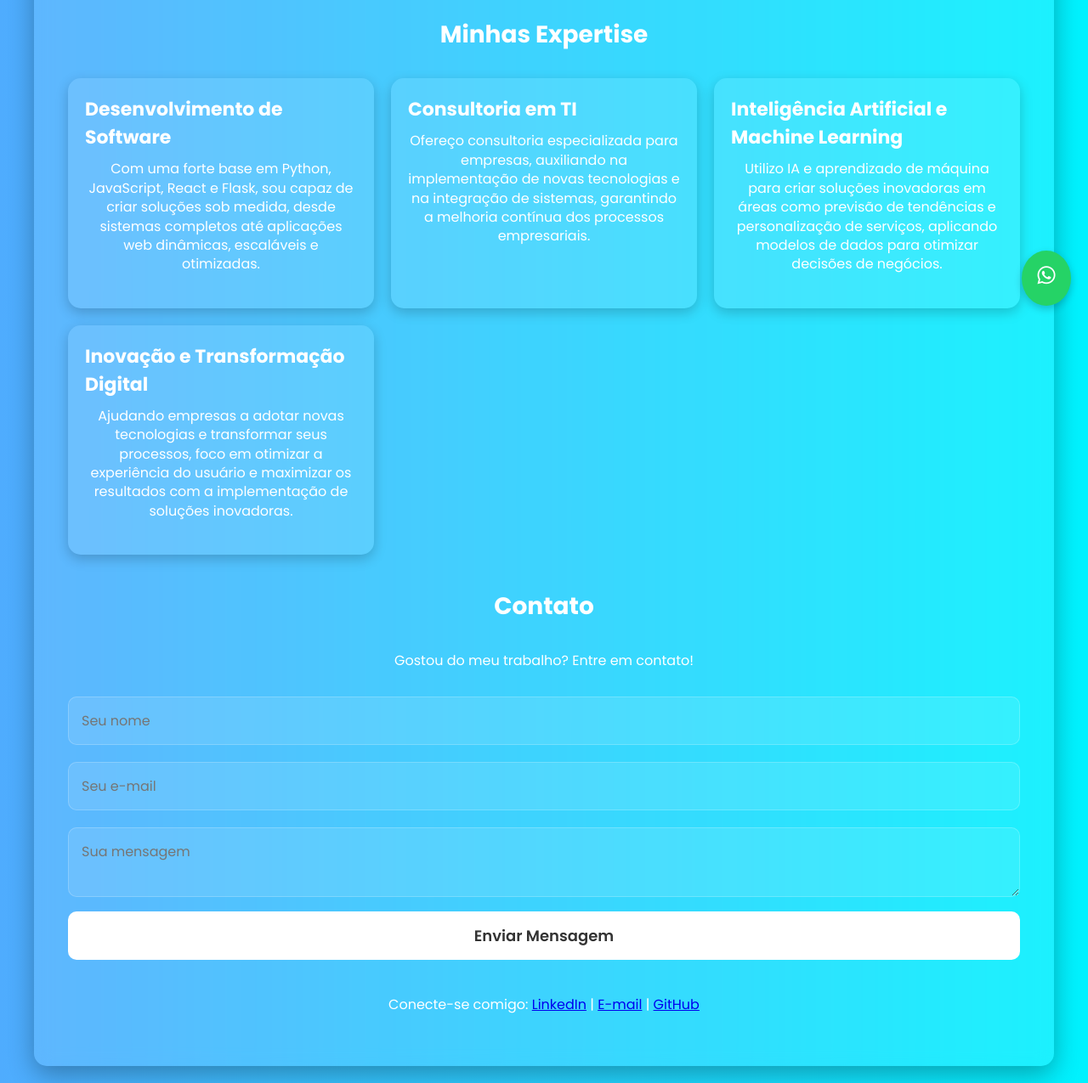
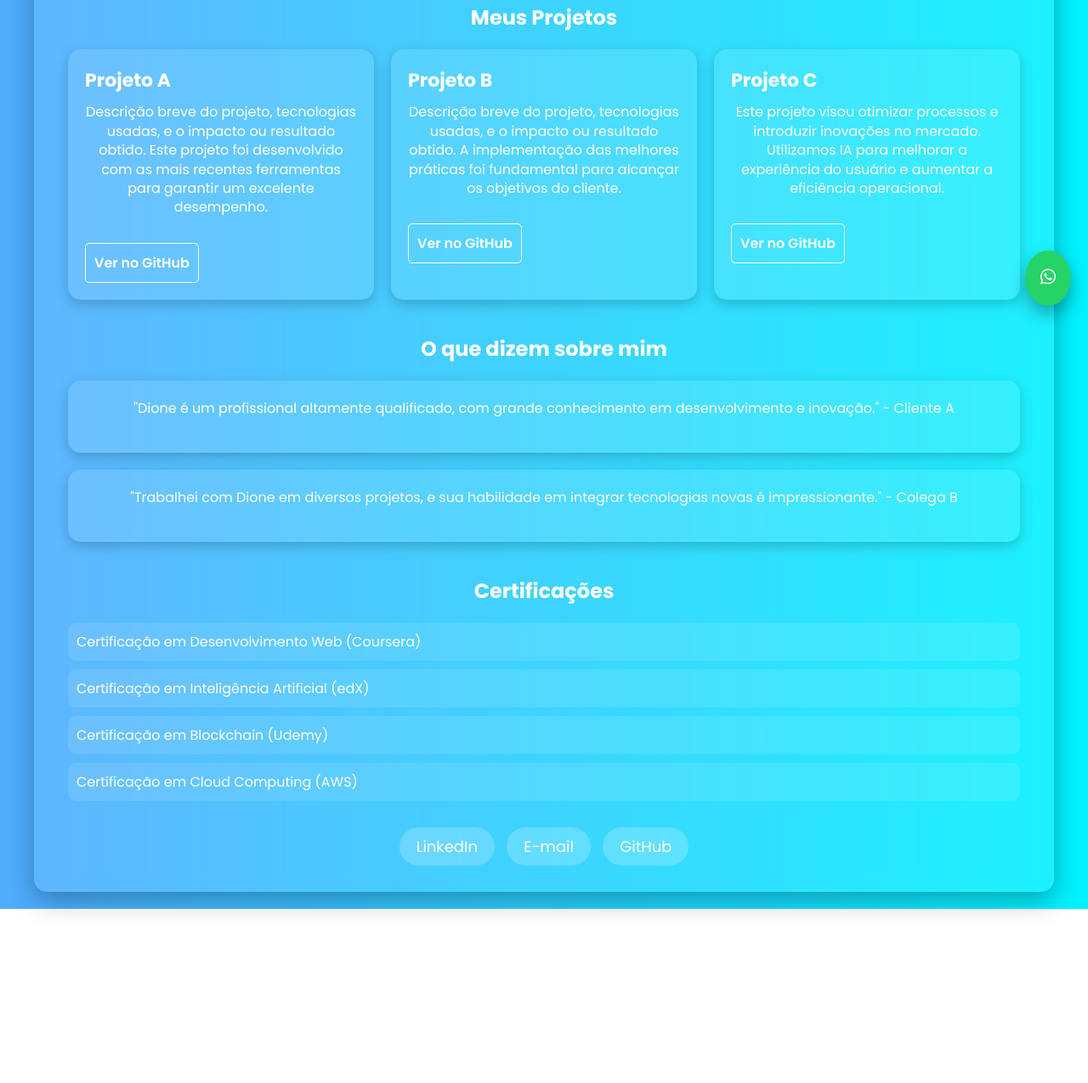
Before and after one commit to Foxactive1/innovaideia.github.io, a plain HTML site: page index.html in a window 1280 px wide. Shown: the part 420-1695 px from the top of the page at 85% size. After the commit the page ends 1490 px from the top, so only its background shows below. Drawn offline with nearby package versions, Linux system fonts and the light colour scheme.

Commit message:
Atualizar o index.html

```diff
--- a/index.html
+++ b/index.html
@@ -5,9 +5,13 @@
     <meta charset="UTF-8">
     <meta name="viewport" content="width=device-width, initial-scale=1.0">
     <title>Portfólio - Dione Castro Alves</title>
+    <meta property="og:title" content="Portfólio de Dione Castro Alves">
+    <meta property="og:description" content="Transformando ideias em soluções inovadoras com tecnologia. Confira meus projetos, certificações e experiências.">
+    <meta property="og:image" content="logo_portifolio.jpg">
+    <meta property="og:url" content="https://www.seusite.com.br">
     <link href="https://unpkg.com/boxicons@2.1.4/css/boxicons.min.css" rel="stylesheet">
     <style>
-        /* Adicionar seus estilos personalizados */
+        /* Estilos personalizados */
         @import url('https://fonts.googleapis.com/css2?family=Poppins:wght@300;400;500;600;700&display=swap');
 
         * {
@@ -65,83 +69,115 @@
             line-height: 1.6;
         }
 
-        /* Seções de Expertise */
-        .section {
-            margin: 40px 0;
-        }
-
-        .section h2 {
-            font-size: 28px;
-            margin-bottom: 30px;
-        }
-
-        .cards {
+        /* Projetos */
+        .projects .cards {
             display: grid;
             grid-template-columns: repeat(auto-fill, minmax(280px, 1fr));
             gap: 20px;
         }
 
-        .card {
+        .project-card {
             background: rgba(255, 255, 255, 0.1);
             padding: 20px;
             border-radius: 15px;
             box-shadow: 0px 5px 15px rgba(0, 0, 0, 0.2);
-            transition: transform 0.3s, box-shadow 0.3s;
         }
 
-        .card:hover {
-            transform: translateY(-10px);
-            box-shadow: 0px 15px 40px rgba(0, 0, 0, 0.3);
-        }
-
-        .card h3 {
+        .project-card h3 {
             font-size: 22px;
             margin-bottom: 10px;
         }
 
-        .card p {
+        .project-card p {
             font-size: 16px;
             line-height: 1.4;
         }
 
-        /* Contato */
-        .contact input,
-        .contact textarea {
-            width: 100%;
-            padding: 15px;
-            margin: 10px 0;
-            background: rgba(255, 255, 255, 0.1);
-            border: 1px solid rgba(255, 255, 255, 0.2);
-            border-radius: 10px;
+        .project-card a {
             color: #fff;
-            font-size: 16px;
+            font-weight: 600;
+            text-decoration: none;
+            border: 1px solid #fff;
+            padding: 10px;
+            border-radius: 5px;
+            margin-top: 10px;
+            display: inline-block;
             transition: all 0.3s;
         }
 
-        .contact input:focus,
-        .contact textarea:focus {
-            border-color: #fff;
-            background: rgba(255, 255, 255, 0.2);
-            outline: none;
+        .project-card a:hover {
+            background-color: #fff;
+            color: #333;
         }
 
-        .contact button {
-            width: 100%;
-            padding: 15px;
-            background: #fff;
-            color: #333;
-            border: none;
+        /* Depoimentos */
+        .testimonials {
+            margin: 40px 0;
+        }
+
+        .testimonial-card {
+            background: rgba(255, 255, 255, 0.1);
+            padding: 20px;
+            border-radius: 15px;
+            box-shadow: 0px 5px 15px rgba(0, 0, 0, 0.2);
+            margin-bottom: 20px;
+        }
+
+        /* Certificações */
+        .certifications {
+            margin: 40px 0;
+        }
+
+        .certifications ul {
+            list-style-type: none;
+            padding: 0;
+        }
+
+        .certifications li {
+            background: rgba(255, 255, 255, 0.1);
+            margin-bottom: 10px;
+            padding: 10px;
             border-radius: 10px;
+            font-size: 16px;
+        }
+
+        /* Redes Sociais */
+        .social-links {
+            text-align: center;
+            margin-top: 30px;
+        }
+
+        .social-btn {
+            background: rgba(255, 255, 255, 0.2);
+            padding: 10px 20px;
+            border-radius: 30px;
+            color: #fff;
+            margin: 5px;
+            text-decoration: none;
             font-size: 18px;
-            font-weight: 600;
-            cursor: pointer;
             transition: all 0.3s;
         }
 
-        .contact button:hover {
-            background: transparent;
+        .social-btn:hover {
+            background: rgba(255, 255, 255, 0.4);
+        }
+
+        /* Botão Flutuante WhatsApp */
+        .whatsapp-btn {
+            position: fixed;
+            bottom: 20px;
+            right: 20px;
+            background: #25d366;
             color: #fff;
-            border: 1px solid #fff;
+            padding: 15px;
+            border-radius: 50%;
+            font-size: 24px;
+            box-shadow: 0px 10px 20px rgba(0, 0, 0, 0.3);
+            transition: all 0.3s;
+        }
+
+        .whatsapp-btn:hover {
+            background: #128c7e;
         }
 
         /* Responsividade */
@@ -168,30 +204,6 @@
                 font-size: 18px;
             }
         }
-
-        /* Botão Flutuante do WhatsApp */
-        .whatsapp-btn {
-            position: fixed;
-            bottom: 20px;
-            right: 20px;
-            background-color: #25D366;
-            color: white;
-            border-radius: 50%;
-            padding: 15px;
-            box-shadow: 0px 4px 10px rgba(0, 0, 0, 0.2);
-            font-size: 24px;
-            transition: all 0.3s;
-            z-index: 999;
-        }
-
-        .whatsapp-btn:hover {
-            background-color: #128C7E;
-            transform: scale(1.1);
-        }
-
-        .whatsapp-btn i {
-            font-size: 28px;
-        }
     </style>
 </head>
 
@@ -202,48 +214,56 @@
         <h1>Bem-vindo ao Meu Portfólio</h1>
         <p>Transformando ideias em soluções inovadoras com tecnologia.</p>
 
-        <section class="section about">
+        <section class="about">
             <h2>Sobre Mim</h2>
             <p>Olá, sou Dione Castro Alves, apaixonado por tecnologia e inovação. Trabalho com desenvolvimento de software, consultoria e criação de soluções personalizadas. Meu objetivo é ajudar empresas a alcançar seu máximo potencial através da tecnologia.</p>
         </section>
 
-        <section class="section expertise">
-            <h2>Minhas Expertise</h2>
+        <section class="projects">
+            <h2>Meus Projetos</h2>
             <div class="cards">
-                <div class="card">
-                    <h3>Desenvolvimento de Software</h3>
-                    <p>Com uma forte base em Python, JavaScript, React e Flask, sou capaz de criar soluções sob medida, desde sistemas completos até aplicações web dinâmicas, escaláveis e otimizadas.</p>
+                <div class="project-card">
+                    <h3>Projeto A</h3>
+                    <p>Descrição breve do projeto, tecnologias usadas, e o impacto ou resultado obtido. Este projeto foi desenvolvido com as mais recentes ferramentas para garantir um excelente desempenho.</p>
+                    <a href="https://github.com/usuário/projetoA" target="_blank">Ver no GitHub</a>
                 </div>
-                <div class="card">
-                    <h3>Consultoria em TI</h3>
-                    <p>Ofereço consultoria especializada para empresas, auxiliando na implementação de novas tecnologias e na integração de sistemas, garantindo a melhoria contínua dos processos empresariais.</p>
+                <div class="project-card">
+                    <h3>Projeto B</h3>
+                    <p>Descrição breve do projeto, tecnologias usadas, e o impacto ou resultado obtido. A implementação das melhores práticas foi fundamental para alcançar os objetivos do cliente.</p>
+                    <a href="https://github.com/usuário/projetoB" target="_blank">Ver no GitHub</a>
                 </div>
-                <div class="card">
-                    <h3>Inteligência Artificial e Machine Learning</h3>
-                    <p>Utilizo IA e aprendizado de máquina para criar soluções inovadoras em áreas como previsão de tendências e personalização de serviços, aplicando modelos de dados para otimizar decisões de negócios.</p>
-                </div>
-                <div class="card">
-                    <h3>Inovação e Transformação Digital</h3>
-                    <p>Ajudando empresas a adotar novas tecnologias e transformar seus processos, foco em otimizar a experiência do usuário e maximizar os resultados com a implementação de soluções inovadoras.</p>
+                <div class="project-card">
+                    <h3>Projeto C</h3>
+                    <p>Este projeto visou otimizar processos e introduzir inovações no mercado. Utilizamos IA para melhorar a experiência do usuário e aumentar a eficiência operacional.</p>
+                    <a href="https://github.com/usuário/projetoC" target="_blank">Ver no GitHub</a>
                 </div>
             </div>
         </section>
 
-        <section class="section contact">
-            <h2>Contato</h2>
-            <p>Gostou do meu trabalho? Entre em contato!</p>
-            <input type="text" placeholder="Seu nome">
-            <input type="email" placeholder="Seu e-mail">
-            <textarea placeholder="Sua mensagem"></textarea>
-            <button type="submit">Enviar Mensagem</button>
+        <section class="testimonials">
+            <h2>O que dizem sobre mim</h2>
+            <div class="testimonial-card">
+                <p>"Dione é um profissional altamente qualificado, com grande conhecimento em desenvolvimento e inovação." - Cliente A</p>
+            </div>
+            <div class="testimonial-card">
+                <p>"Trabalhei com Dione em diversos projetos, e sua habilidade em integrar tecnologias novas é impressionante." - Colega B</p>
+            </div>
         </section>
 
-        <div class="register-link">
-            <p>Conecte-se comigo:
-                <a href="https://www.linkedin.com/in/innovaideia2023" target="_blank">LinkedIn</a> |
-                <a href="mailto:innovaideia2023@gmail.com">E-mail</a> |
-                <a href="https://github.com/Foxactive1/Foxactive1" target="_blank">GitHub</a>
-            </p>
+        <section class="certifications">
+            <h2>Certificações</h2>
+            <ul>
+                <li>Certificação em Desenvolvimento Web (Coursera)</li>
+                <li>Certificação em Inteligência Artificial (edX)</li>
+                <li>Certificação em Blockchain (Udemy)</li>
+                <li>Certificação em Cloud Computing (AWS)</li>
+            </ul>
+        </section>
+
+        <div class="social-links">
+            <a href="https://www.linkedin.com/in/innovaideia2023" target="_blank" class="social-btn">LinkedIn</a>
+            <a href="mailto:innovaideia2023@gmail.com" class="social-btn">E-mail</a>
+            <a href="https://github.com/Foxactive1/Foxactive1" target="_blank" class="social-btn">GitHub</a>
         </div>
     </div>
 
```
